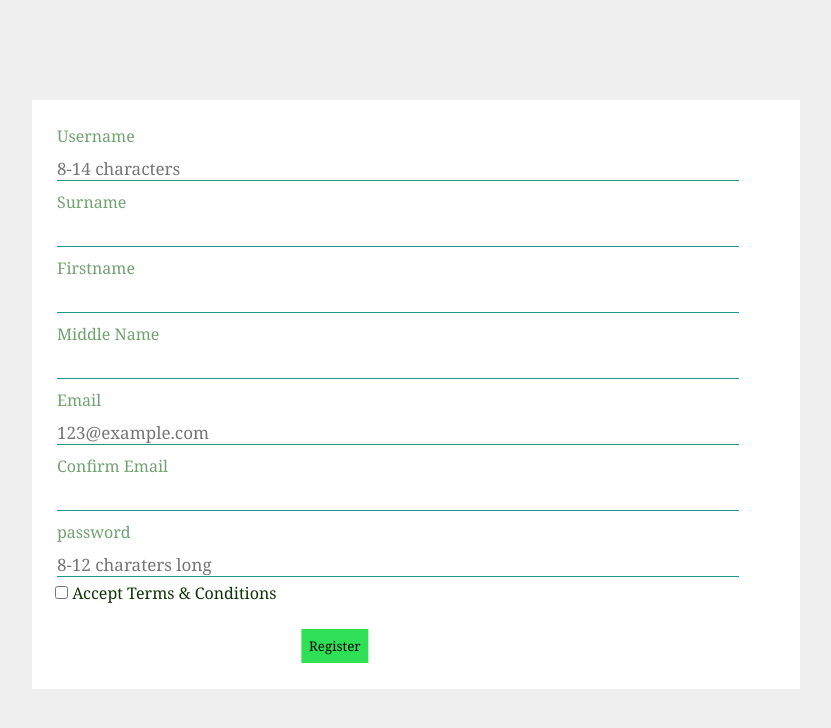
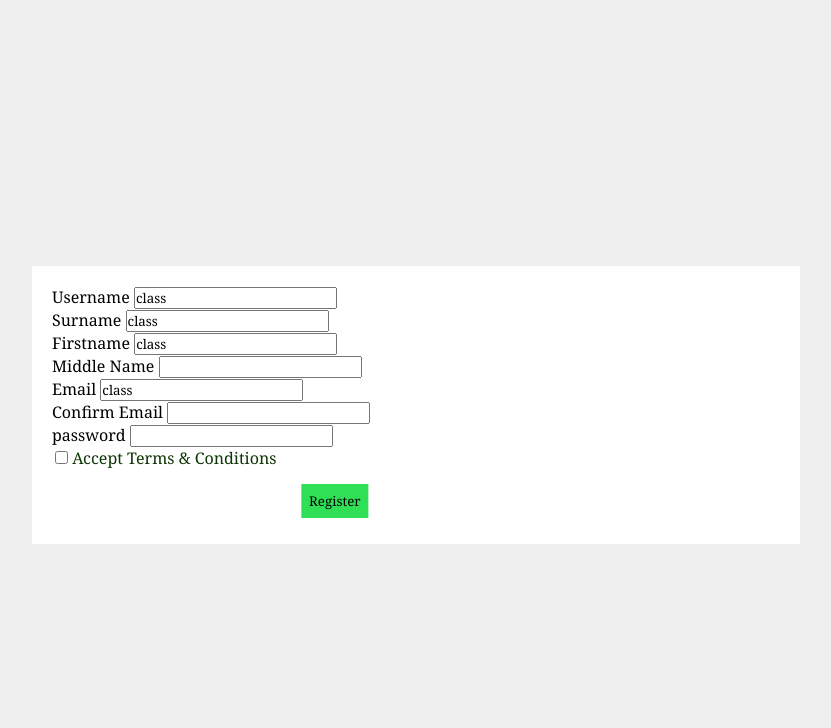
Before and after one commit to T-manuel/Side-Hustle-Tasks-3, a PHP site: page / in a window 1280 px wide. Shown: the top 728 px of the page, without its empty margins (224-1055 px from the left). Run offline with PHP 8.4, Linux system fonts and the light colour scheme; data that the repository does not hold is empty.

Commit message:
Update index.php

```diff
--- a/index.php
+++ b/index.php
@@ -31,39 +31,42 @@ if (isset ($_POST["register"])) {
 <body>
     <div class="container">
         <form class = "first-form" action = "index.php" method = "POST" autocomplete="off">
-            <div class="form-group">
+                        <div class="form-group-2">
                 <label for = "usernames"> Username </label>
-                <input name = "usernames" class = "formControl" type = "text" placeholder = "8-14 characters" required>
+                <input name = "usernames" value = <?php echo $user_a; ?> class = "formControl" type = "text" required>
             </div>
-            <div class="form-group">
+            <div class="form-group-2">
                 <label for = "surname"> Surname </label>
-                <input name = "surname" class = "formControl" type = "text" required>
+                <input name = "surname" value = <?php echo $user_b; ?> class = "formControl" type = "text" required>
             </div>
-            <div class="form-group">
+            <div class="form-group-2">
                 <label for = "firstname"> Firstname </label>
-                <input name = "firstname" class = "formControl" type = "text" required>
+                <input name = "firstname" value = <?php echo $user_c; ?> class = "formControl" type = "text" required>
             </div>
-            <div class="form-group">
+            <div class="form-group-2">
                 <label for = "middleName"> Middle Name </label>
                 <input name = "middleName" class = "formControl" type = "text">
             </div>
-            <div class="form-group">
+            <div class="form-group-2">
                 <label for = "emails"> Email </label>
-                <input name = "emails" class = "formControl" type = "email" placeholder = "123@example.com" required>
+                <input name = "emails" value = <?php echo $user_d; ?> class = "formControl" type = "email" placeholder = "123@example.com" required>
             </div>
-            <div class="form-group">
+            <div class="form-group-2">
                 <label for = "confirm email"> Confirm Email </label>
                 <input name = "confirmEmail" class = "formControl" type = "email" required>
             </div>
-            <div class="form-group">
+            <div class="form-group-2">
                 <label for = "passwords"> password </label>
-                <input name = "passwords" class = "formControl" type = "password" placeholder = "8-12 charaters long"required>
+                <input name = "passwords" class = "formControl" type = "password" required>
             </div>
             <span> <input type = "checkbox" name = "T&amp;C" required> Accept Terms &amp; Conditions </span>
-            <div class = "form-group"></div>
-            <input type ="submit" class = "btn" name = "register" value = "Register" >
+            <div class = "form-group-1">
+                <input type ="submit" class = "btn" name = "register" value = "Register" >
+            </div>
         </form>
+
+        <span class = "echo"> <?php if (isset($error_a)) {echo "<br> $error_a";} ?> </span>
     </div>
-    <span> <?php echo " <br> <p class = 'echo'> $error </p>";?> </span>
+
 </body>
 </html>
```
